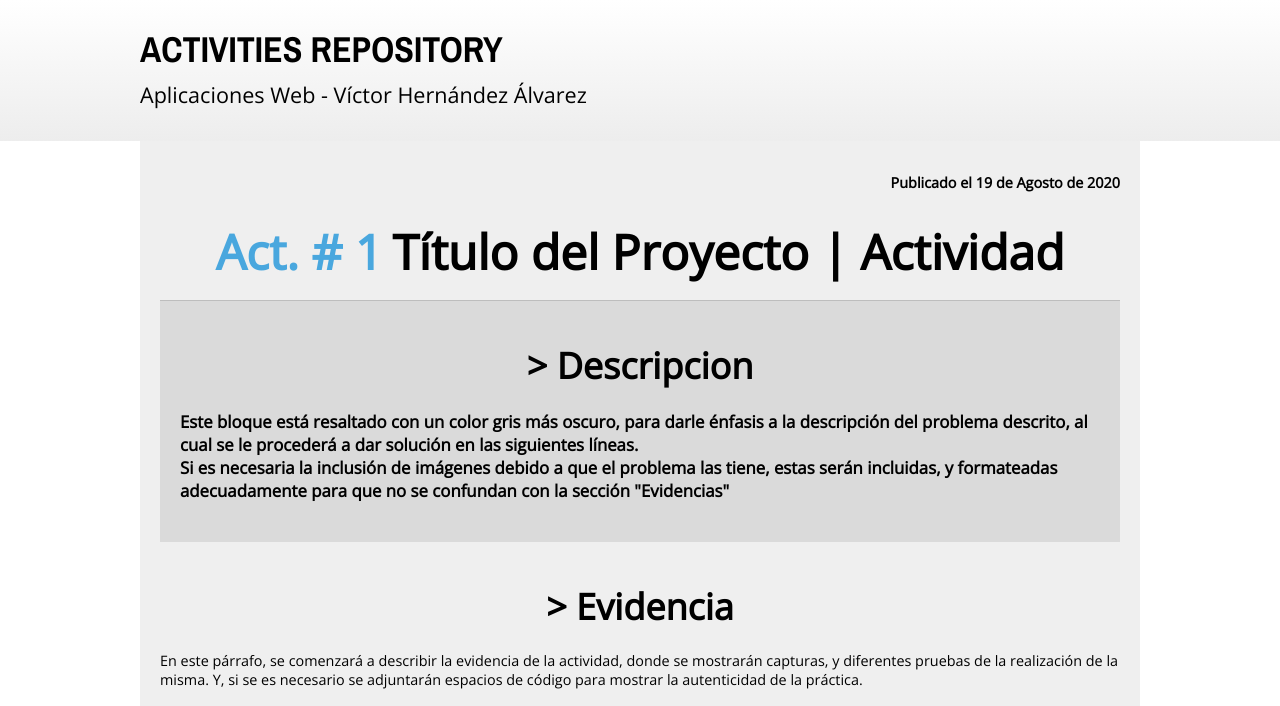
After one commit to VKHdez/appsweb-vha, a PHP site: page /activities/activity_template.html in a window 1280 px wide. The commit adds this page. Shown: the top 706 px of the page. Run offline with PHP 8.4, Linux system fonts and the light colour scheme.

Commit message:
Creación de una plantilla para mostrar los proyectos y actividades

```diff
--- /dev/null
+++ b/activities/activity_template.html
@@ -0,0 +1,111 @@
+<!DOCTYPE html>
+<html lang="en">
+<head>
+    <meta charset="UTF-8">
+    <meta name="viewport" content="width=device-width, initial-scale=1.0">
+
+    <link href="https://fonts.googleapis.com/css2?family=Archivo+Narrow:wght@700&display=swap" rel="stylesheet">
+    <link href="https://fonts.googleapis.com/css2?family=Open+Sans&display=swap" rel="stylesheet">
+    <link rel="stylesheet" href="../css/index.css">
+
+
+    <title>Actividad</title>
+</head>
+<body>
+
+    <header>
+        <nav>
+            <h1>ACTIVITIES REPOSITORY</h1>
+            <h2>Aplicaciones Web - Víctor Hernández Álvarez</h2>
+        </nav>
+    </header>
+
+    <main class="main-activities">
+
+        <section class="articleheader">
+
+            <h3 class="articledate">Publicado el 19 de Agosto de 2020</h3>
+            <h2 class="articlenumber">Act. # 1</h2>
+            <h1 class="articletitle">Título del Proyecto | Actividad</h1>
+
+        </section> <!-- END ARTICLE HEADER-->
+
+
+        <section class="articlebody">
+
+            <section class="articledescription">
+                <h2 class="articlesubtitle"> > Descripcion </h2>
+                <p>
+                    Este bloque está resaltado con un color gris más oscuro, para darle
+                    énfasis a la descripción del problema descrito, al cual se le procederá a
+                    dar solución en las siguientes líneas.
+                </p>
+
+                <p>
+                    Si es necesaria la inclusión de imágenes debido a que el problema las tiene, estas serán
+                    incluidas, y formateadas adecuadamente para que no se confundan con la sección "Evidencias"
+                </p>
+            </section> <!-- END ARTICLE DESCRIPTION -->
+
+            <section class="articleevidence">
+
+                <h2 class="articlesubtitle"> > Evidencia</h2>
+
+                <p>
+                    En este párrafo, se comenzará a describir la evidencia de la actividad, donde se mostrarán
+                    capturas, y diferentes pruebas de la realización de la misma. Y, si se es necesario
+                    se adjuntarán espacios de código para mostrar la autenticidad de la práctica.
+                </p>
+
+                <img src="https://image.shutterstock.com/z/stock-photo-large-beautiful-drops-of-transparent-rain-water-on-a-green-leaf-macro-drops-of-dew-in-the-morning-668593321.jpg" alt="" class="articleimg">
+
+                <p>Lorem ipsum dolor sit amet consectetur adipisicing elit.
+                    At natus incidunt ipsam impedit, quidem excepturi expedita id quae consequatur voluptas
+                    voluptatem illum obcaecati architecto. Veritatis ab consequatur facilis magni similique!</p>
+
+                <p>Lorem ipsum dolor sit amet consectetur adipisicing elit.
+                    At natus incidunt ipsam impedit, quidem excepturi expedita id quae consequatur voluptas
+                    voluptatem illum obcaecati architecto. Veritatis ab consequatur facilis magni similique!</p>
+
+
+                <p>Lorem ipsum dolor sit amet consectetur adipisicing elit.
+                    At natus incidunt ipsam impedit, quidem excepturi expedita id quae consequatur voluptas
+                    voluptatem illum obcaecati architecto. Veritatis ab consequatur facilis magni similique!
+                </p>
+
+                <h2 class="articlesubtitle"> > Análisis</h2>
+
+                <p>
+                    Estas secciones son de ejemplo, que simbolizan ciertos apartados de un proyecto
+                </p>
+
+                <h2 class="articlesubtitle"> > Diseño</h2>  <!-- TITULO-->
+
+
+                <img src="https://image.shutterstock.com/z/stock-photo-large-beautiful-drops-of-transparent-rain-water-on-a-green-leaf-macro-drops-of-dew-in-the-morning-668593321.jpg" alt="" class="articleimg">
+
+                <p>Lorem ipsum dolor sit amet consectetur adipisicing elit.
+                    At natus incidunt ipsam impedit, quidem excepturi expedita id quae consequatur voluptas
+                    voluptatem illum obcaecati architecto. Veritatis ab consequatur facilis magni similique!</p>
+
+
+                <h2 class="articlesubtitle"> > Implementación</h2>
+
+
+                <img src="https://image.shutterstock.com/z/stock-photo-large-beautiful-drops-of-transparent-rain-water-on-a-green-leaf-macro-drops-of-dew-in-the-morning-668593321.jpg" alt="" class="articleimg">
+
+                <p>Lorem ipsum dolor sit amet consectetur adipisicing elit.
+                    At natus incidunt ipsam impedit, quidem excepturi expedita id quae consequatur voluptas
+                    voluptatem illum obcaecati architecto. Veritatis ab consequatur facilis magni similique!</p>
+
+            </section> <!-- END ARTICLE EVIDENCE-->
+        </section>
+
+    </main>
+
+    <footer>
+        <p>Benemérita Universidad Autónoma de Puebla - Aplicaciones Web - Víctor Hernández Álvarez - Otoño 2020</p>
+    </footer>
+
+</body>
+</html>
--- a/css/index.css
+++ b/css/index.css
@@ -31,7 +31,7 @@ nav h1{
 }
 
 
-h2 {
+nav h2 {
     font-size: 1.8em;
     font-weight: lighter;
 
@@ -40,13 +40,19 @@ h2 {
 
 /****** MAIN *******/
 
-main{
-    background-color: #75b3df;
+.main-activities, main{
+    max-width: 1000px;
+    margin: auto;
 
     padding: 20px;
     box-sizing: border-box;
+}
 
+.main-activities{
+    background-color: #efefef;
 }
+
+
 
 /**************************************
 ***************************************
@@ -59,6 +65,7 @@ main{
 /****** UL > HOMEWORK CONTAINER *******/
 
 .homework-container{
+    width: 100%;
     max-width: 1000px;
     margin: auto;
 }
@@ -263,6 +270,89 @@ input {
     text-decoration: none;
 }
 
+
+/**************************************
+***************************************
+
+            ACTIVITIES SECTION
+
+***************************************
+***************************************/
+
+/************
+    ACTIVITIES HEADER SECTION
+************/
+
+.articleheader{
+    display: flex;
+    flex-wrap: wrap;
+
+    justify-content: center;
+}
+
+.articledate{
+    width: 100%;
+
+    font-size: 1.2em;
+    text-align: right;
+    line-height: 3em;
+}
+
+.articlenumber, .articletitle{
+
+    font-size: 4em;
+    line-height: 2em;
+    font-weight: bold;
+
+    margin:0 5px;
+}
+
+.articlenumber{
+    color: #49a7de;
+}
+
+/************
+    ACTIVITIES BODY SECTION
+************/
+
+.articlebody{
+    border-top: 1px solid rgb(189, 189, 189);
+}
+
+.articleevidence, .articledescription{
+    display: flex;
+    flex-direction: column;
+    align-items: center;
+}
+
+.articledescription{
+    background-color: #dadada;
+    padding: 40px 20px;
+    box-sizing: border-box;
+
+    margin-bottom: 40px;
+}
+
+.articledescription p{
+    font-size: 1.4em;
+    font-weight: bold;
+}
+
+.articleevidence p{
+    font-size: 1.2em;
+}
+
+.articlesubtitle{
+    font-size: 3em;
+    margin-bottom: 20px;
+}
+
+.articleimg {
+    width: 90%;
+    margin: 20px 0;
+}
+
+
 /**************************************
 ***************************************
 
@@ -277,8 +367,9 @@ footer{
 
     width: 100%;
     height: auto;
-    background-color: #eaeaea;
+    background-color: #575757;
 
+    color: #f2f2f2;
     text-align: center;
 }
 
```
Also changed, not shown: index.html (+4 -6 lines).
